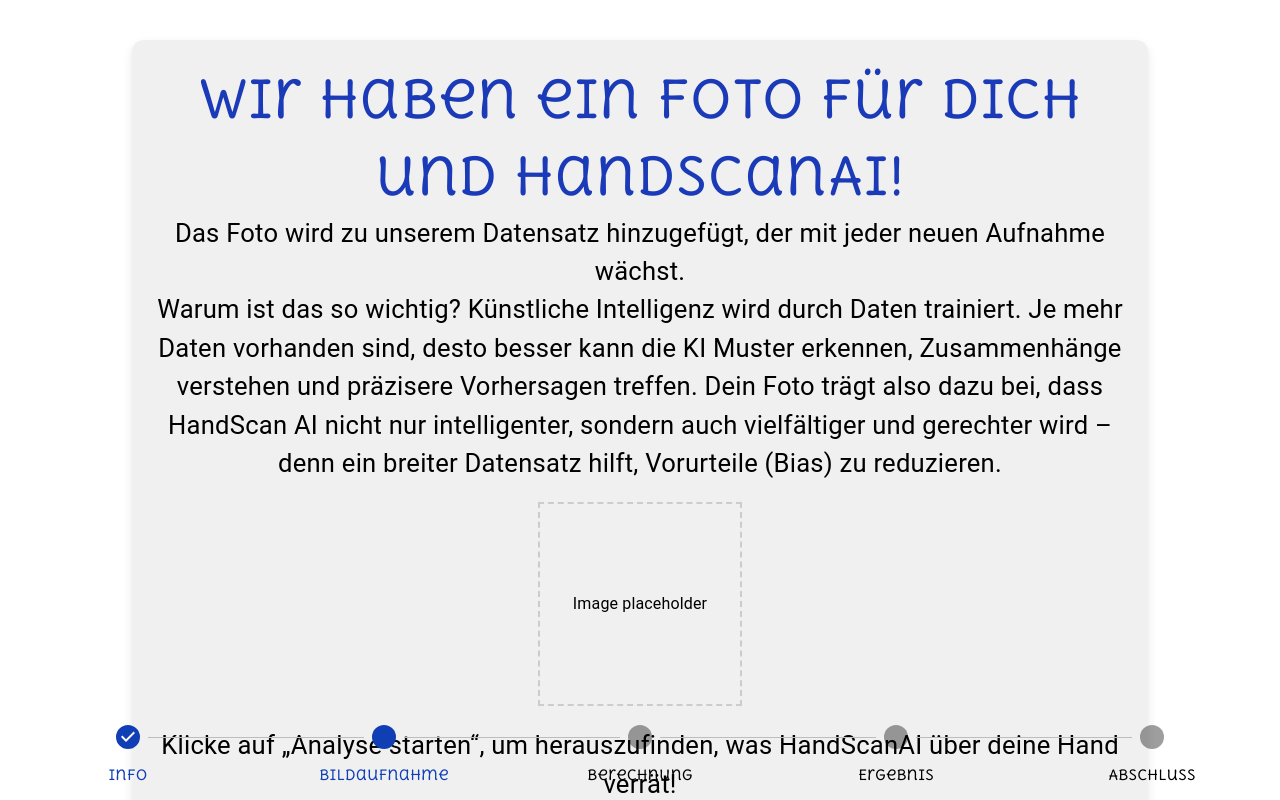
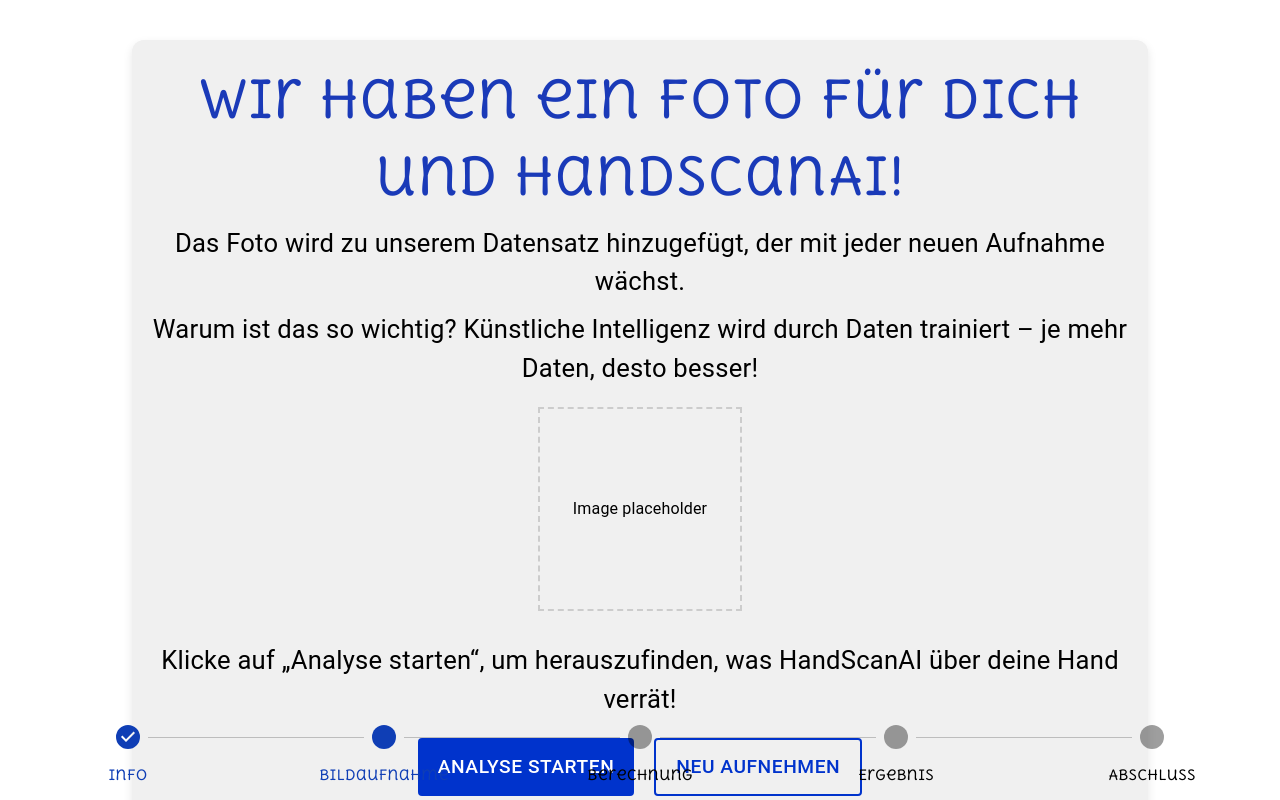
Before and after one commit to ZDDduesseldorf/HandScanAI, a React (Vite) app in the folder frontend/: page /image-post-capture in a window 1280 px wide. Built offline with nearby package versions, Linux system fonts and the light colour scheme.

Commit message:
Refetch preview image on ImagePostCapture page

```diff
--- a/frontend/src/pages/ImagePostCapture.tsx
+++ b/frontend/src/pages/ImagePostCapture.tsx
@@ -1,8 +1,9 @@
 import { Box, Typography, Button } from '@mui/material';
 import { styled } from '@mui/material/styles';
 import StyledTitle from '@/styles/StyledTitle';
+import { useEffect, useState } from 'react';
+import { useAppStore } from '@/store/appStore';
 import { useNavigate } from 'react-router-dom';
-import { useAppStore } from '@/store/appStore';
 
 const Container = styled(Box)`
   display: flex;
@@ -60,11 +61,33 @@ const OutlinedButton = styled(Button)`
 const StyledText = styled(Typography)`
   color: black;
   font-size: 1.6rem;
+  margin-top: 10px;
 `;
 
-const ImagePostCapture = () => {
+const ImagePostCapture: React.FC = () => {
   const navigate = useNavigate();
   const capturedImage = useAppStore((state) => state.capturedImage);
+  const [displayImage, setDisplayImage] = useState<string | null>(null);
+
+  useEffect(() => {
+    let objectURL: string | undefined;
+    if (capturedImage) {
+      fetch(capturedImage, { cache: 'no-store' })
+        .then((res: Response) => res.blob())
+        .then((blob: Blob) => {
+          objectURL = URL.createObjectURL(blob);
+          setDisplayImage(objectURL);
+        })
+        .catch((err: unknown) => {
+          console.error('Error fetching image:', err);
+        });
+    }
+    return () => {
+      if (objectURL) {
+        URL.revokeObjectURL(objectURL);
+      }
+    };
+  }, [capturedImage]);
 
   return (
     <Container>
@@ -75,18 +98,14 @@ const ImagePostCapture = () => {
       </StyledText>
       <StyledText>
         Warum ist das so wichtig? Künstliche Intelligenz wird durch Daten
-        trainiert. Je mehr Daten vorhanden sind, desto besser kann die KI Muster
-        erkennen, Zusammenhänge verstehen und präzisere Vorhersagen treffen.
-        Dein Foto trägt also dazu bei, dass HandScan AI nicht nur intelligenter,
-        sondern auch vielfältiger und gerechter wird – denn ein breiter
-        Datensatz hilft, Vorurteile (Bias) zu reduzieren.
+        trainiert – je mehr Daten, desto besser!
       </StyledText>
       <ImagePlaceholder>
-        {capturedImage ? (
+        {displayImage ? (
           <img
-            src={capturedImage}
+            src={displayImage}
             alt="Captured"
-            style={{ maxWidth: '100%' }}
+            style={{ maxWidth: '100%', borderRadius: '8px' }}
           />
         ) : (
           <Typography>Image placeholder</Typography>
```
